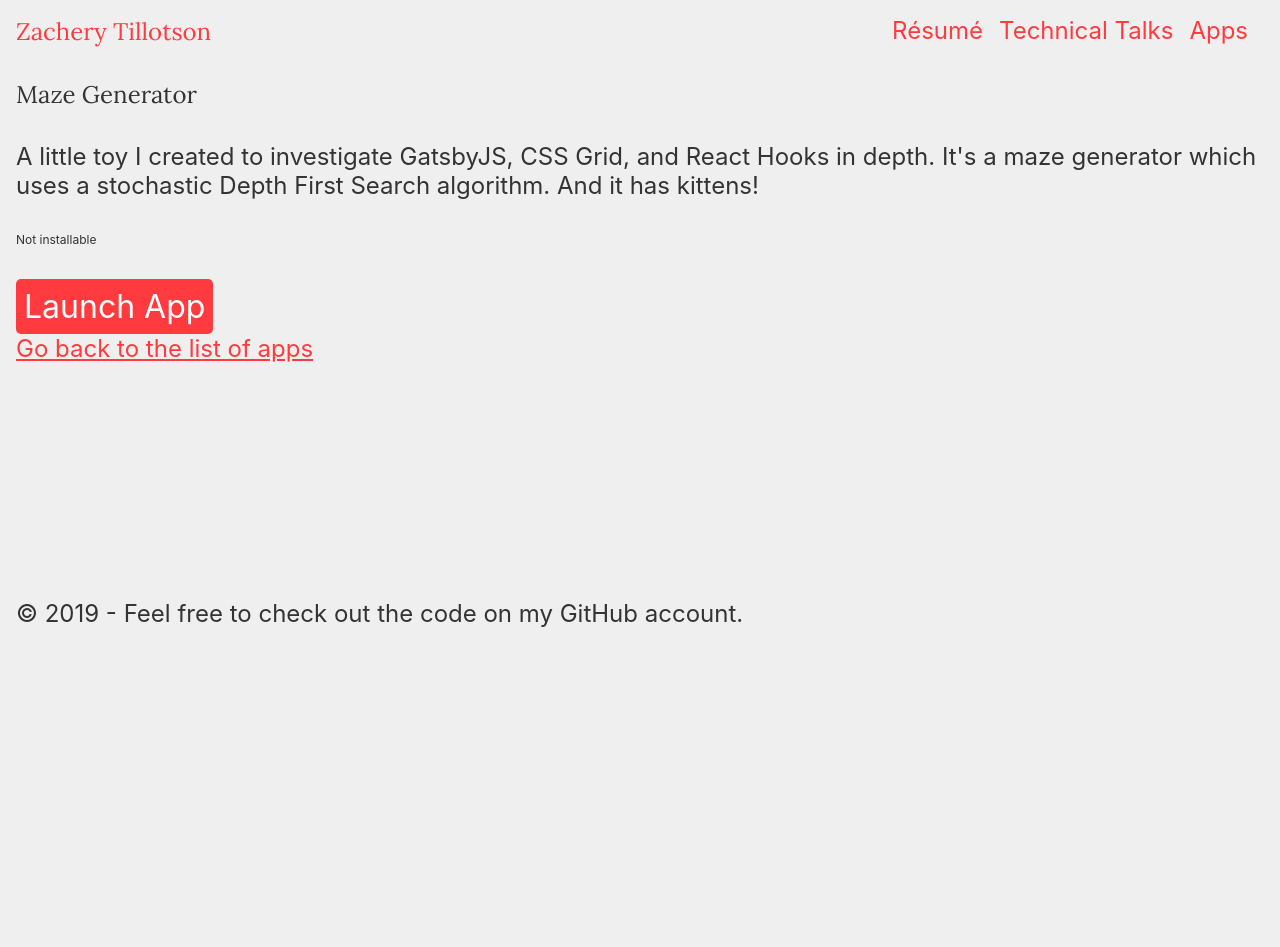
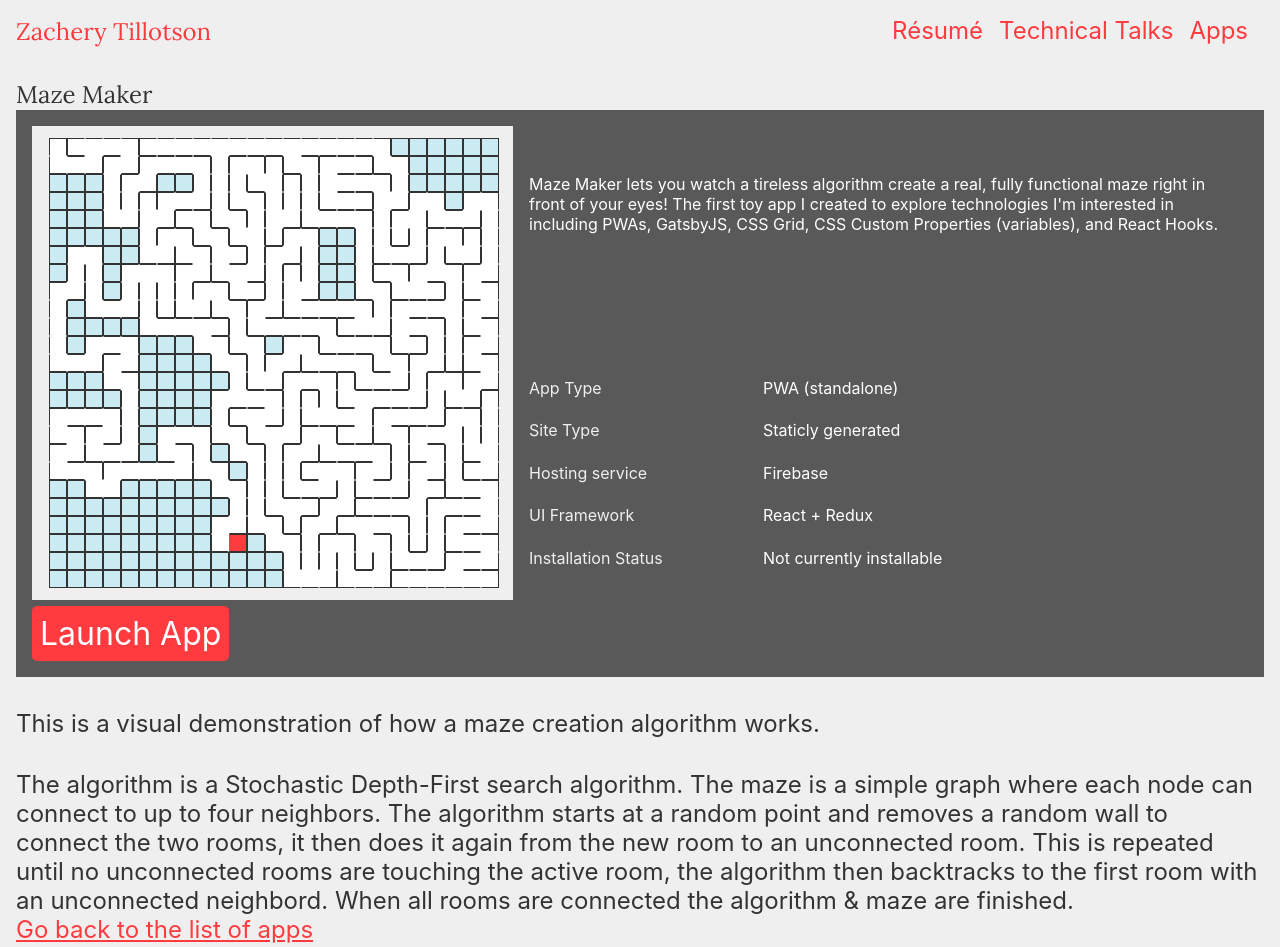
Before and after one commit to Zack-Tillotson/zachery-tillotson, a Gatsby site: page /apps/maze in a window 1280 px wide. Shown: the top 947 px of the page. Before the commit the page ends 800 px from the top, so only its background shows below. Built offline with nearby package versions, Linux system fonts and the light colour scheme; Gatsby itself is replaced by a stand-in of ours.

Commit message:
First stab at improving the maze landing page ux & ui

```diff
--- a/src/pages/resume.js
+++ b/src/pages/about-me.js
@@ -4,8 +4,8 @@ import { Link } from "gatsby"
 import Layout from "../components/Layout"
 
 const Resume = () => (
-  <Layout title="Résumé">
-    <h1>Résumé</h1>
+  <Layout title="About Me">
+    <h1>About Me</h1>
     <ul>
       <li><a href="https://github.com/Zack-Tillotson">GitHub</a></li>
       <li><a href="https://www.linkedin.com/in/zacherytillotson/">LinkedIn</a></li>
--- a/src/pages/apps/maze.js
+++ b/src/pages/apps/maze.js
@@ -3,6 +3,7 @@ import { Link } from "gatsby"
 import Helmet from 'react-helmet'
 
 import './styles.scss';
+import ctaImage from '../../images/maze-cta.png';
 
 import Layout from "../../components/Layout"
 import usePwaInstall from '../../utils/usePwaInstall';
@@ -17,17 +18,33 @@ const MazeContainer = () => {
         <link rel="manifest" href="./manifest.json" />
       </Helmet>
 
-			<h1>Maze Generator</h1>
+			<h1>Maze Maker</h1>
 
-			<p>A little toy I created to investigate GatsbyJS, CSS Grid, and React Hooks in depth. It's a maze generator which uses a stochastic Depth First Search algorithm. And it has kittens!</p>
-
+      <section className="app-briefing">
+        <picture className="app-briefing__hero">
+          <img src={ctaImage} alt="Example maze being created in Maze Maker" />
+        </picture>
+        <p className="app-briefing__desc">Maze Maker lets you watch a tireless algorithm create a real, fully functional maze right in front of your eyes! The first toy app I created to explore technologies I'm interested in including PWAs, GatsbyJS, CSS Grid, CSS Custom Properties (variables), and React Hooks.</p>
+        <dl className="app-briefing__dl">
+          <dt>App Type</dt>
+          <dd>PWA (standalone)</dd>
+          <dt>Site Type</dt>
+          <dd>Staticly generated</dd>
+          <dt>Hosting service</dt>
+          <dd>Firebase</dd>
+          <dt>UI Framework</dt>
+          <dd>React + Redux</dd>
+          <dt>Installation Status</dt>
+          <dd>{installStatus}</dd>
+        </dl>
+        <div className="app-briefing__cta">
           {installationPrompt}
-
-			{installStatus}
-
-      <div>
           <a className="button--primary" href="/apps/app-maze/">Launch App</a>
         </div>
+      </section>
+
+      <p>This is a visual demonstration of how a maze creation algorithm works.</p>
+      <p>The algorithm is a Stochastic Depth-First search algorithm. The maze is a simple graph where each node can connect to up to four neighbors. The algorithm starts at a random point and removes a random wall to connect the two rooms, it then does it again from the new room to an unconnected room. This is repeated until no unconnected rooms are touching the active room, the algorithm then backtracks to the first room with an unconnected neighbord. When all rooms are connected the algorithm & maze are finished.</p>
 
       <Link to="/apps/">
         Go back to the list of apps
--- a/src/pages/apps/styles.scss
+++ b/src/pages/apps/styles.scss
@@ -20,3 +20,48 @@
     padding: 1rem;
   }
 }
+
+.app-briefing {
+  display: grid;
+  grid-template-areas:
+    "hero"
+    "desc"
+    "dl";
+  background: var(--color-bg-dark);
+  color: var(--color-txt-dark-primary);
+  padding: var(--spacing-unit);
+
+  .app-briefing__hero {
+    grid-area: hero;
+  }
+
+  .app-briefing__desc {
+    grid-area: desc;
+    font-size: 1rem;
+    padding: var(--spacing-unit);
+  }
+
+  .app-briefing__dl {
+    grid-area: dl;
+    font-size: 1rem;
+    padding: var(--spacing-unit);
+    max-width: 500px;
+
+    display: grid;
+    grid-template-columns: 1fr 1fr;
+
+    dt {
+      color: var(--color-txt-dark-secondary);
+    }
+
+    dd {
+      color: var(--color-txt-dark-highlight);
+    }
+  }
+
+  @media (min-width: 800px) {
+    grid-template-areas:
+      "hero desc"
+      "hero dl";
+  }
+}
--- a/src/utils/usePwaInstall.js
+++ b/src/utils/usePwaInstall.js
@@ -40,14 +40,11 @@ function usePwaInstall() {
 
   if(installEvent) installationPrompt = (<button onClick={triggerInstall}>Install</button>);
 
-  const installationStatus = (
-    <div className="install-status">
-      {installationState === 'before' && !installEvent && "Not installable"}
-      {installationState === 'before' && !!installEvent && "Ready to install"}
-      {installationState === 'installing' && "Installing Maze"}
-      {installationState === 'installed' && "Maze installation complete"}
-    </div>
-  );
+  let installationStatus = '';
+  if(installationState === 'before' && !installEvent) installationStatus = "Not currently installable";
+  if(installationState === 'before' && !!installEvent) installationStatus = "Ready to install";
+  if(installationState === 'installing') installationStatus = "Installing Maze";
+  if(installationState === 'installed') installationStatus = "Installation complete";
 
   return [installationPrompt, installationStatus];
 }
```
Also changed, not shown: src/components/Layout/colors.scss (line endings or trailing spaces), src/images/maze-cta.png (added), 1 other file. Lines whose indentation alone changed are shown as unchanged.
